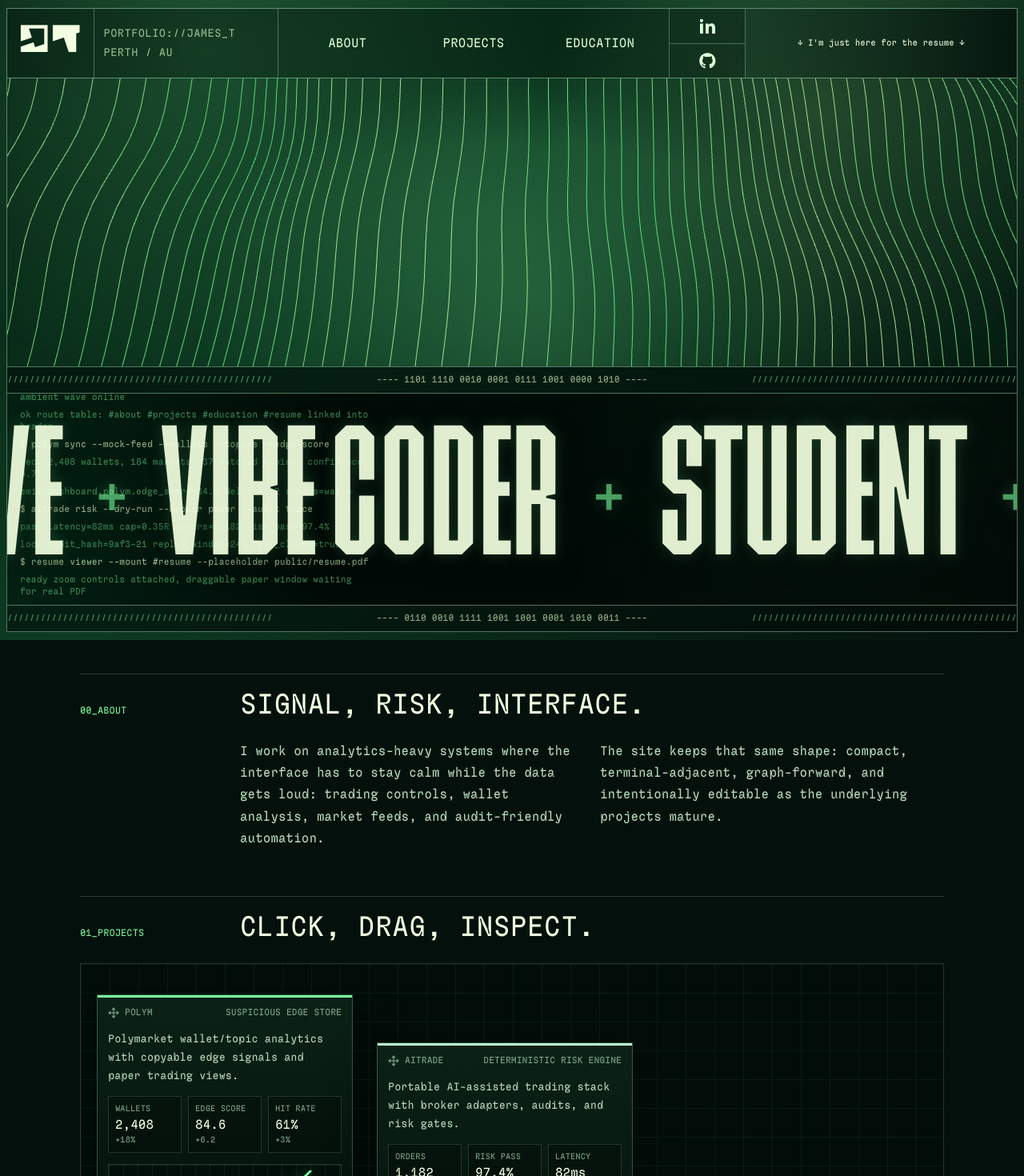
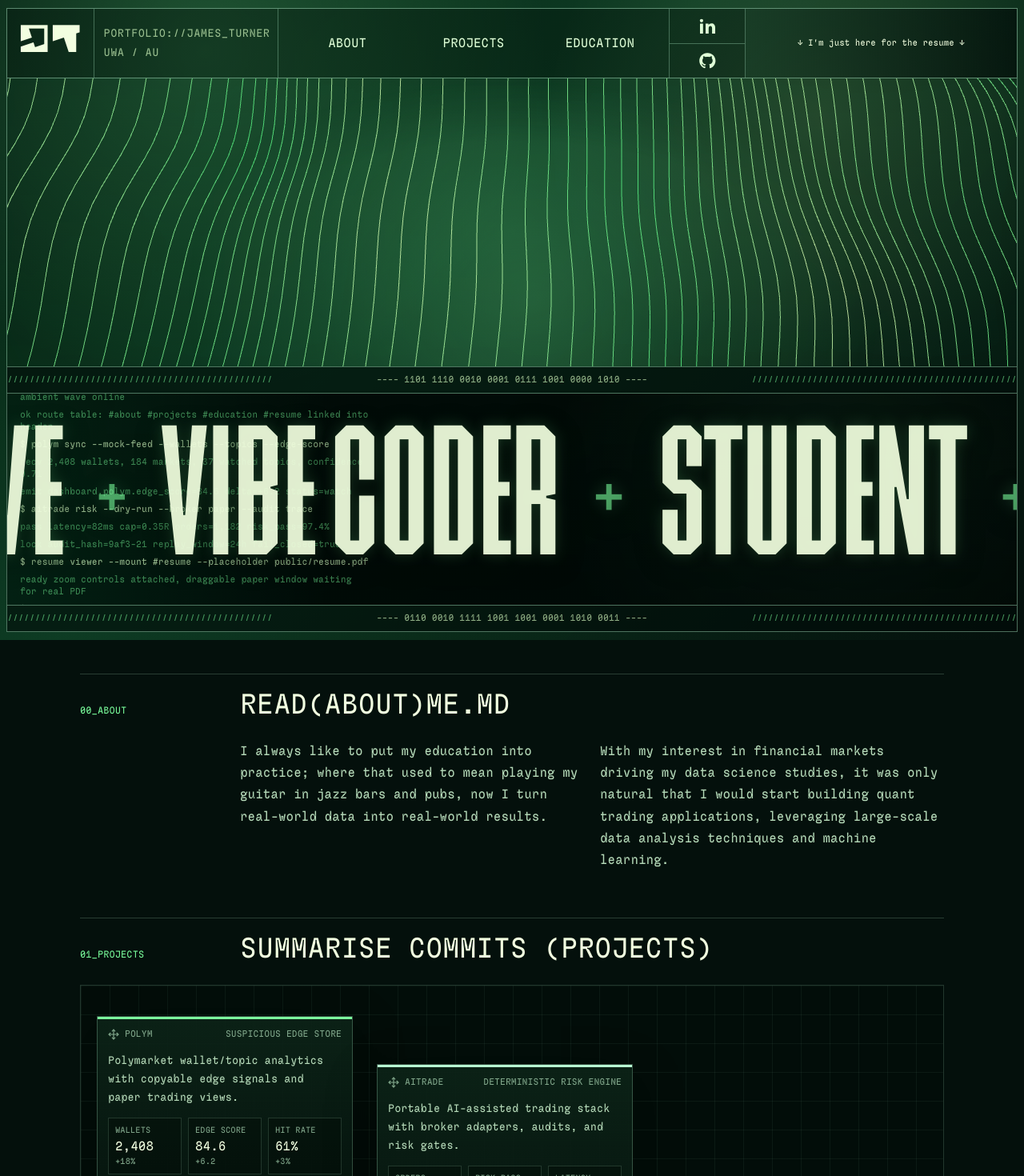
Before and after one commit to 23460542/portfolio, a React (Vite) app: page / in a window 1280 px wide. Shown: the top 1470 px of the page at 80% size. Built offline with nearby package versions, Linux system fonts and the light colour scheme.

Commit message:
Personalise about section

```diff
--- a/src/App.tsx
+++ b/src/App.tsx
@@ -954,8 +954,8 @@ function App() {
           </a>
 
           <div className="hero-status">
-            <span className="hero-underline">PORTFOLIO://JAMES_T</span>
-            <span className="hero-underline">PERTH / AU</span>
+            <span className="hero-underline">PORTFOLIO://JAMES_TURNER</span>
+            <span className="hero-underline">UWA / AU</span>
           </div>
 
           <nav className="hero-nav" aria-label="Portfolio sections">
@@ -983,7 +983,7 @@ function App() {
             <span className="hero-underline resume-jump-label resume-jump-label-full">
               ↓ I'm just here for the resume ↓
             </span>
-            <span className="hero-underline resume-jump-label resume-jump-label-compact">v Resume v</span>
+            <span className="hero-underline resume-jump-label resume-jump-label-compact">↓ Resume ↓</span>
           </a>
         </header>
 
@@ -997,26 +997,27 @@ function App() {
       </section>
 
       <section className="about-section" id="about">
-        <SectionHeader eyebrow="00_about" title="Signal, risk, interface." />
+        <SectionHeader eyebrow="00_about" title="READ(about)ME.md" />
         <div className="about-copy">
           <p>
-            I work on analytics-heavy systems where the interface has to stay calm while the data gets
-            loud: trading controls, wallet analysis, market feeds, and audit-friendly automation.
+            I always like to put my education into practice; where that used to mean playing my guitar
+            in jazz bars and pubs, now I turn real-world data into real-world results.
           </p>
           <p>
-            The site keeps that same shape: compact, terminal-adjacent, graph-forward, and intentionally
-            editable as the underlying projects mature.
+            With my interest in financial markets driving my data science studies, it was only natural
+            that I would start building quant trading applications, leveraging large-scale data analysis
+            techniques and machine learning.
           </p>
         </div>
       </section>
 
       <section className="projects-section" id="projects">
-        <SectionHeader eyebrow="01_projects" title="Click, drag, inspect." />
+        <SectionHeader eyebrow="01_projects" title="SUMMARISE COMMITS (projects)" />
         <ProjectsBoard />
       </section>
 
       <section className="education-section" id="education">
-        <SectionHeader eyebrow="02_education" title="Education queue." />
+        <SectionHeader eyebrow="02_education" title="COLLABORATION(at university).md" />
         <div className="education-list">
           {education.map((item) => (
             <article className="education-item" key={`${item.period}-${item.title}`}>
```
